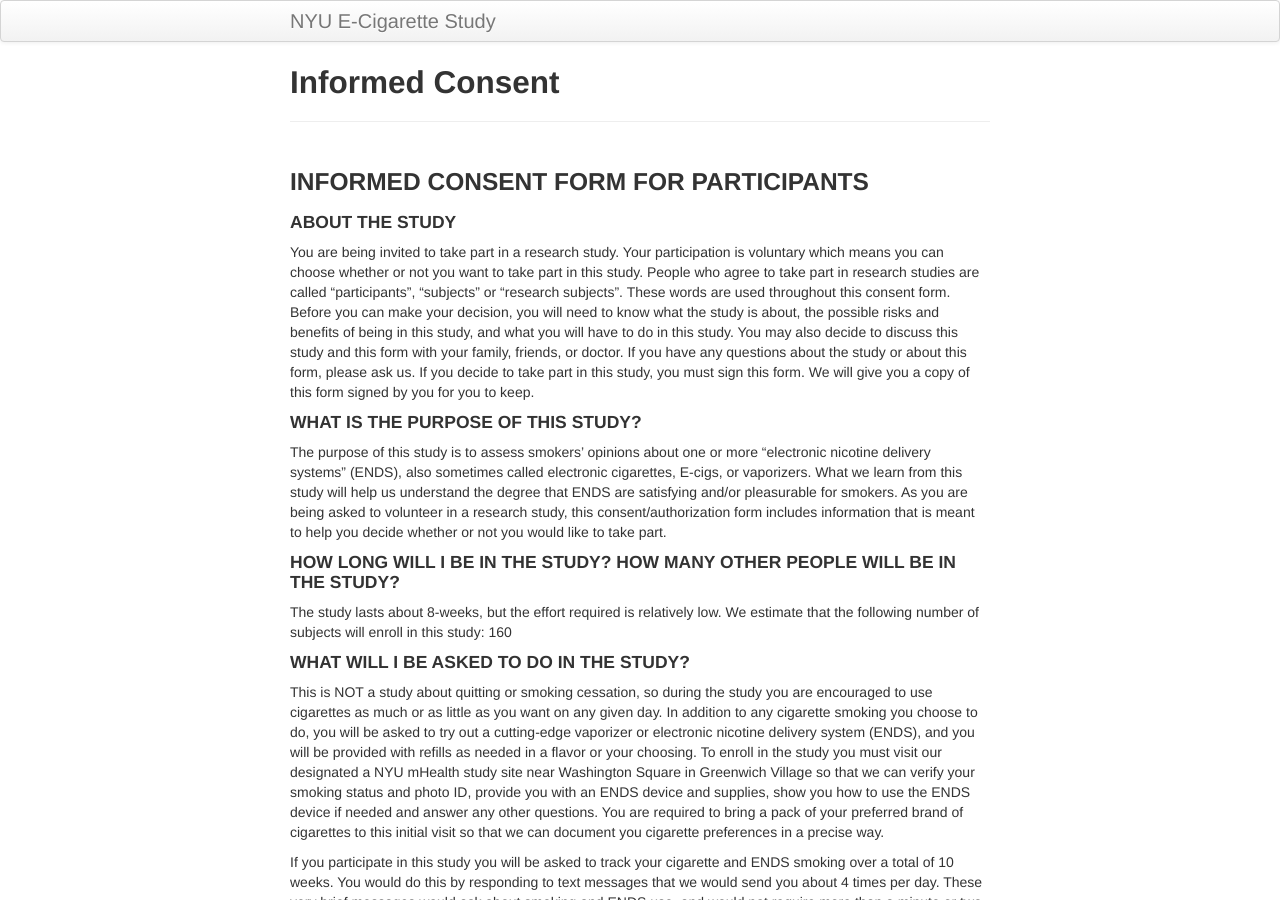
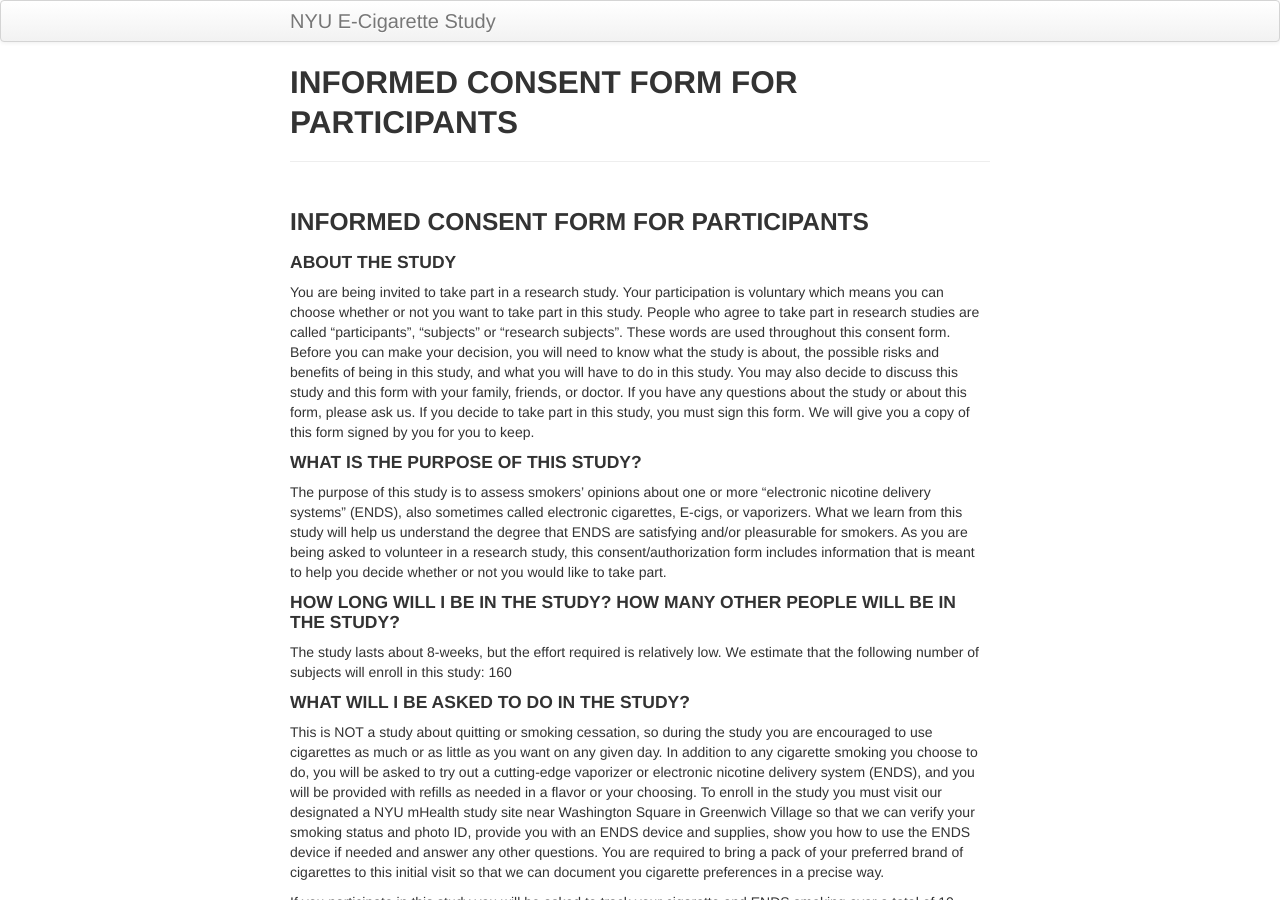
Before and after one commit to nyu-mhealth/juul_study_page, a Jekyll site: the page built from pages/consent_link.md, in a window 1280 px wide and 900 px high. Built offline with Jekyll 4.4.1, drawn with Linux system fonts in a browser that asks for light colours; our own code applies the rules of GitHub Pages for plain Markdown files; part of the change alters nothing that is shown.

```diff
--- a/pages/consent_link.md
+++ b/pages/consent_link.md
@@ -1,6 +1,5 @@
 ---
 layout: page
-title: Informed Consent
 ---
 
 ### INFORMED CONSENT FORM FOR PARTICIPANTS
```
